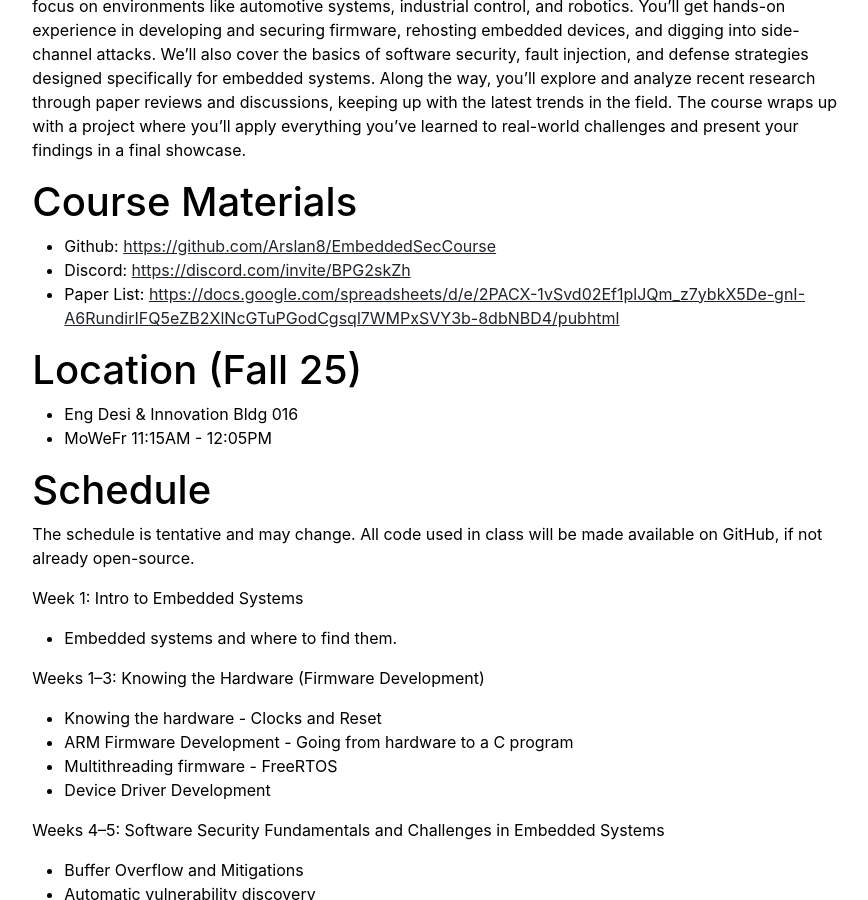
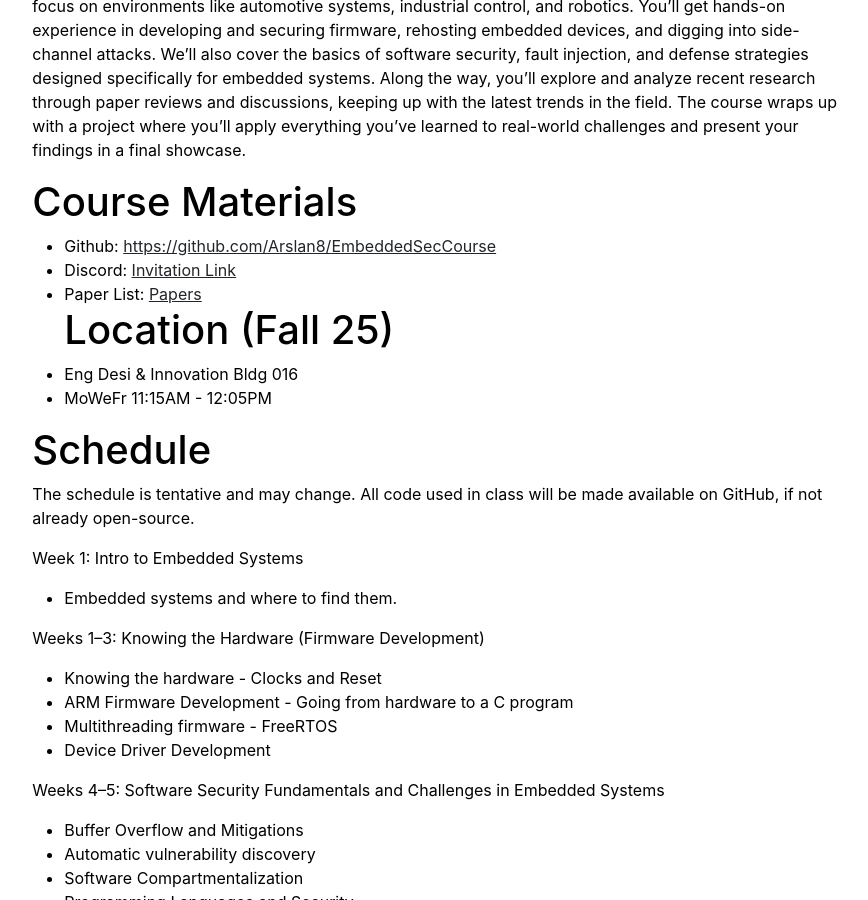
Before and after one commit to Arslan8/arslan8.github.io, a Jekyll site: the page built from courses/embedded-systems-security-fa26.md, in a window 1280 px wide and 900 px high, scrolled down 410 px. Shown: the whole window, without its empty margins (197-1065 px from the left). Built offline with Jekyll 4.4.1, drawn with Linux system fonts in a browser that asks for light colours.

Commit message:
Update embedded-systems-security-fa26.md

```diff
--- a/courses/embedded-systems-security-fa26.md
+++ b/courses/embedded-systems-security-fa26.md
@@ -8,9 +8,8 @@ Embedded systems are specialized computing systems designed to perform dedicated
 
 # Course Materials
 * Github: [https://github.com/Arslan8/EmbeddedSecCourse](https://github.com/Arslan8/EmbeddedSecCourse)
-* Discord: [https://discord.com/invite/BPG2skZh](Server)
-* Paper List: [https://docs.google.com/spreadsheets/d/e/2PACX-1vSvd02Ef1plJQm_z7ybkX5De-gnI-A6RundirIFQ5eZB2XlNcGTuPGodCgsql7WMPxSVY3b-8dbNBD4/pubhtml](Papers)
-
+* Discord: [Invitation Link](https://discord.com/invite/BPG2skZh)
+* Paper List: [Papers](https://docs.google.com/spreadsheets/d/e/2PACX-1vSvd02Ef1plJQm_z7ybkX5De-gnI-A6RundirIFQ5eZB2XlNcGTuPGodCgsql7WMPxSVY3b-8dbNBD4/pubhtml)
 # Location (Fall 25)
 * Eng Desi & Innovation Bldg 016
 * MoWeFr 11:15AM - 12:05PM
```
